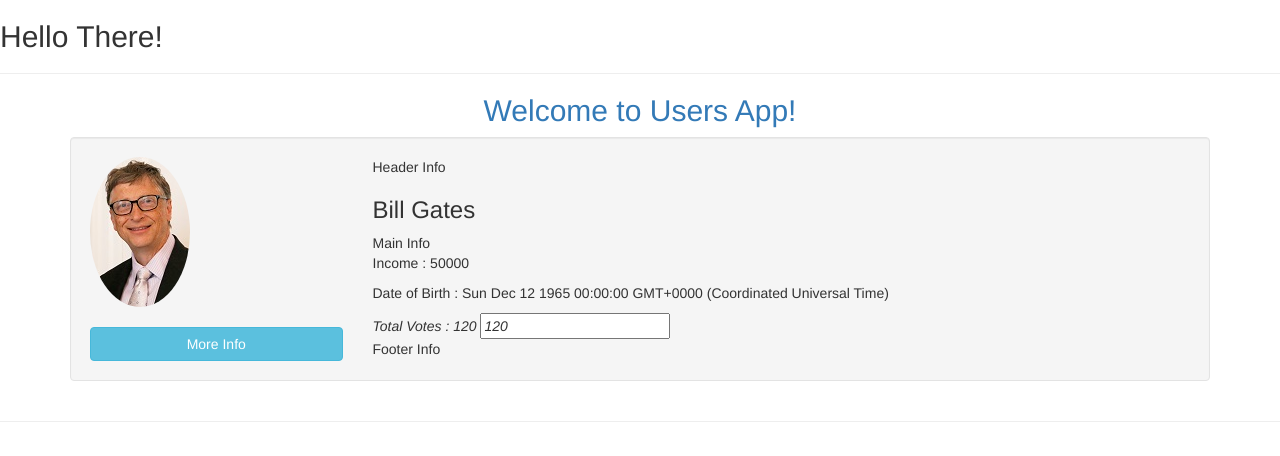
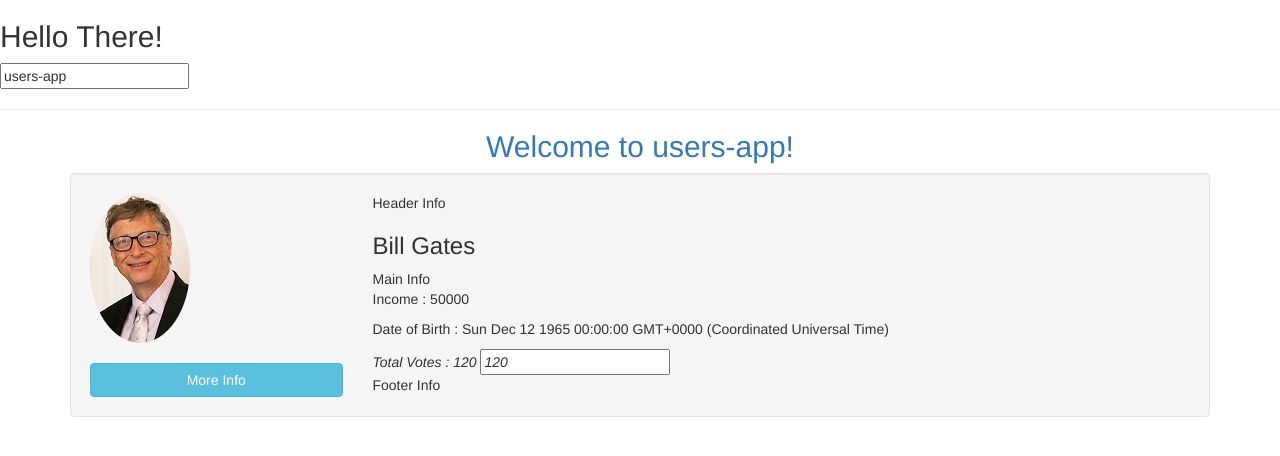
Before and after one commit to synergy2411/everi-users-app, an Angular app: page / in a window 1280 px wide. Shown: the top 456 px of the page. Built offline with nearby package versions, Linux system fonts and the light colour scheme.

Commit message:
Model seperated

```diff
--- a/src/app/app.component.html
+++ b/src/app/app.component.html
@@ -1,3 +1,4 @@
 <h2>Hello There! </h2>
+<input type="text" [(ngModel)] = "title">
 <hr>
-<app-users></app-users>
+<app-users [title] = "title"></app-users>
--- /dev/null
+++ b/src/app/model/mocks.ts
@@ -0,0 +1,12 @@
+import { IUser } from './user.model';
+
+export const USER_DATA: IUser = {
+  firstName: 'Bill',
+  lastName: 'Gates',
+  income: 50000,
+  isWorking: true,
+  company: 'Microsoft Inc',
+  dob: new Date('Dec 12, 1965'),
+  image: './assets/images/bill.jpg',
+  votes: 120
+};
--- a/src/app/users/users.component.html
+++ b/src/app/users/users.component.html
@@ -1,4 +1,4 @@
-<h2 class="text-center text-primary">Welcome to Users App!</h2>
+<h2 class="text-center text-primary">Welcome to {{ title }}!</h2>
 
 <div class="container">
   <ul class="list-unstyled">
@@ -6,7 +6,7 @@
       <div class="row">
         <div class="col-md-3 col-sm-3 col-xs-3">
 
-          <app-user-img [user] = "user" (childEvent) = "moreInfo($event)"></app-user-img>
+          <app-user-img [user]="user" (childEvent)="moreInfo($event)"></app-user-img>
 
         </div>
 
--- a/src/app/users/users.component.ts
+++ b/src/app/users/users.component.ts
@@ -7,9 +7,12 @@
   DoCheck,
   OnChanges,
   OnDestroy,
-  OnInit
+  OnInit,
+  Input,
+  SimpleChanges
 } from '@angular/core';
 import { IUser } from '../model/user.model';
+import { USER_DATA } from '../model/mocks';
 
 @Component({
   selector: 'app-users',
@@ -19,31 +22,32 @@
 
 export class UsersComponent implements OnInit,
   OnChanges, DoCheck, AfterContentInit, AfterContentChecked,
-  AfterViewInit, AfterViewChecked, OnDestroy{
+  AfterViewInit, AfterViewChecked, OnDestroy {
 
-  user: IUser = {
-    firstName: "Bill",
-    lastName: "Gates",
-    income: 50000,
-    isWorking: true,
-    company: "Microsoft Inc",
-    dob: new Date('Dec 12, 1965'),
-    image: "./assets/images/bill.jpg",
-    votes: 120
-  }
+  @Input() title: string;
+  user: IUser;
 
   moreInfo(user: IUser) {
     alert(`Here is the info,
     Mr. ${user.firstName} is working with ${user.company}!!`);
   }
 
-  ngOnInit() { console.log('ngOnInit'); }
-  ngOnChanges() { console.log('ngOnChanges'); }
-  ngDoCheck(){ console.log('ngDoCheck');}
-  ngAfterContentInit(){ console.log('ngAfterContentInit');}
-  ngAfterContentChecked(){ console.log('ngAfterContentChecked');}
-  ngAfterViewInit(){ console.log('ngAfterViewInit');}
-  ngAfterViewChecked(){ console.log('ngAfterViewChecked');}
-  ngOnDestroy(){ console.log('ngOnDestroy');}
+  constructor() {
+    console.log('constructor');
+    // this.user = USER_DATA;
+  }
+  ngOnInit() {
+    console.log('ngOnInit');
+    this.user = USER_DATA;
+  }
+  ngOnChanges(changes: SimpleChanges) {
+    console.log('ngOnChanges', changes);
+  }
+  ngDoCheck() { console.log('ngDoCheck'); }
+  ngAfterContentInit() { console.log('ngAfterContentInit'); }
+  ngAfterContentChecked() { console.log('ngAfterContentChecked'); }
+  ngAfterViewInit() { console.log('ngAfterViewInit'); }
+  ngAfterViewChecked() { console.log('ngAfterViewChecked'); }
+  ngOnDestroy() { console.log('ngOnDestroy'); }
 
 }
```
